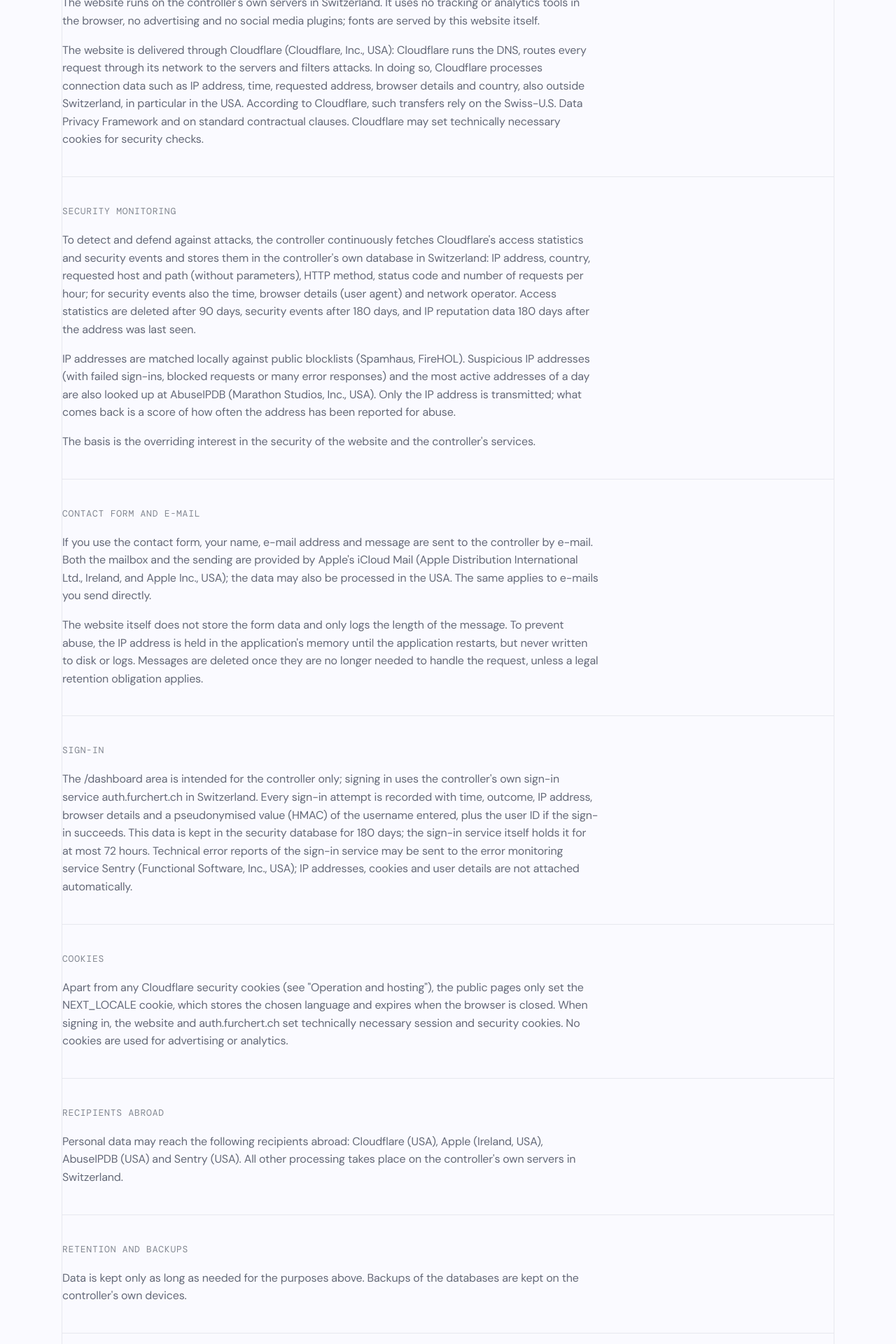
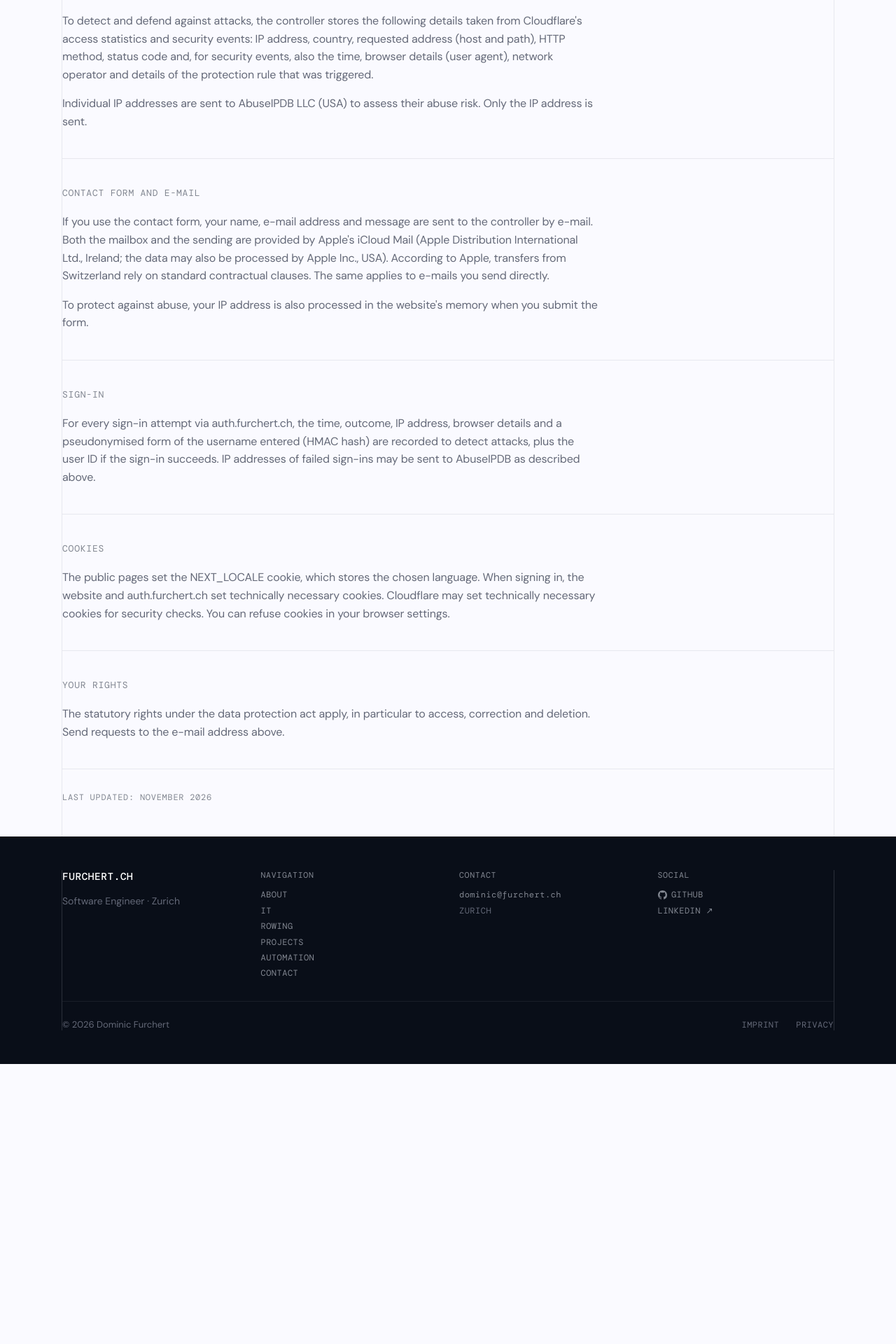
Before and after one commit to doemefu/furchert-ch, a Next.js app: page /en/privacy in a window 1280 px wide. Shown: the part 800-2720 px from the top of the page at 70% size. After the commit the page ends 2320 px from the top, so only its background shows below. Built offline with nearby package versions, Linux system fonts and the light colour scheme; no server answers.

Commit message:
fix(web): reduce legal pages to the legally required, verified statements (#16)

```diff
--- a/src/data/legal.ts
+++ b/src/data/legal.ts
@@ -1,24 +1,16 @@
 // Copy for the Impressum (/imprint) and Datenschutz (/privacy) pages (#16).
-// Owner decision 2026-11-02: name + e-mail only, no postal address.
-// The privacy text describes what the homelab actually does; when a fact
-// changes (a processor, a retention period, a cookie), change it here.
-// Retention periods are owned by data-service (netmon retention defaults,
-// infrastructure docs/060-network-monitoring.md §3.3) and auth-service (login
-// event outbox). E-mail addresses must never appear in this text: Cloudflare
-// Email Obfuscation rewrites them in the SSR HTML (#125); the page renders the
-// address once, in its own leaf element.
+// Owner decisions 2026-11-02/05: name + e-mail only, no postal address; mention
+// only what the law requires (revDSG Art. 19, UWG Art. 3 para. 1 lit. s, FMG
+// Art. 45c) and nothing the system does not demonstrably do. No retention
+// periods, no hosting-location or "no tracking" promises, no backups, no
+// security measures. When a recipient, data category or cookie changes, change
+// it here; docs: .claude/worklogs and the PR #128 fact-check.
+// E-mail addresses must never appear in this text: Cloudflare Email Obfuscation
+// rewrites them in the SSR HTML (#125); the page renders the address once, in
+// its own leaf element.
 import type { Locale } from '@/i18n/routing';
 
 export const LEGAL_CONTACT = { name: 'Dominic Furchert', email: 'dominic@furchert.ch' } as const;
-
-export const RETENTION = {
-  /** netmon.inbound_request_groups */
-  requestDays: 90,
-  /** netmon.firewall_events, netmon.login_events, netmon.ip_enrichment (after last seen) */
-  securityDays: 180,
-  /** auth-service login event outbox */
-  loginOutboxHours: 72,
-} as const;
 
 export type LegalSection = { heading: string; paragraphs: string[] };
 
@@ -34,68 +26,28 @@ export type LegalPageCopy = {
   sections: LegalSection[];
 };
 
-const { requestDays, securityDays, loginOutboxHours } = RETENTION;
-
 const IMPRINT: Record<Locale, LegalPageCopy> = {
   de: {
     label: 'Rechtliches',
     title: 'Impressum',
-    sub: 'Angaben zum Betreiber dieser Website.',
-    contactLabel: 'Verantwortlich für den Inhalt',
+    sub: 'Angaben zum Anbieter dieser Website.',
+    contactLabel: 'Anbieter',
     nameLabel: 'Name',
     emailLabel: 'E-Mail',
     updatedLabel: 'Stand',
     updated: 'November 2026',
-    sections: [
-      {
-        heading: 'Haftung für Inhalte',
-        paragraphs: [
-          'Die Inhalte dieser Website werden mit Sorgfalt erstellt. Für die Richtigkeit, Vollständigkeit und Aktualität der Inhalte wird jedoch keine Gewähr übernommen.',
-        ],
-      },
-      {
-        heading: 'Haftung für Links',
-        paragraphs: [
-          'Diese Website enthält Links zu externen Websites (z. B. GitHub, LinkedIn). Für deren Inhalte sind ausschliesslich die jeweiligen Betreiber verantwortlich.',
-        ],
-      },
-      {
-        heading: 'Urheberrecht',
-        paragraphs: [
-          'Texte, Bilder und Gestaltung dieser Website sind urheberrechtlich geschützt. Der Quellcode der Website ist unter der MIT-Lizenz veröffentlicht; für alle übrigen Inhalte bedarf eine Verwendung ausserhalb der Grenzen des Urheberrechts der vorherigen Zustimmung.',
-        ],
-      },
-    ],
+    sections: [],
   },
   en: {
     label: 'Legal',
     title: 'Imprint',
-    sub: 'Information about the operator of this website.',
-    contactLabel: 'Responsible for the content',
+    sub: 'Information about the provider of this website.',
+    contactLabel: 'Provider',
     nameLabel: 'Name',
     emailLabel: 'E-mail',
     updatedLabel: 'Last updated',
     updated: 'November 2026',
-    sections: [
-      {
-        heading: 'Liability for content',
-        paragraphs: [
-          'The content of this website is created with care. However, no guarantee is given for its accuracy, completeness or timeliness.',
-        ],
-      },
-      {
-        heading: 'Liability for links',
-        paragraphs: [
-          'This website links to external websites (e.g. GitHub, LinkedIn). Their operators alone are responsible for their content.',
-        ],
-      },
-      {
-        heading: 'Copyright',
-        paragraphs: [
-          'Texts, images and design of this website are protected by copyright. The source code of the website is published under the MIT License; for all other content, any use beyond the limits of copyright law requires prior consent.',
-        ],
-      },
-    ],
+    sections: [],
   },
 };
 
@@ -111,67 +63,41 @@ const PRIVACY: Record<Locale, LegalPageCopy> = {
     updated: 'November 2026',
     sections: [
       {
-        heading: 'Geltungsbereich',
+        heading: 'Besuch der Website',
         paragraphs: [
-          'Diese Erklärung gilt für die Website furchert.ch (inkl. www.furchert.ch) und für die Anmeldung über auth.furchert.ch. Sie richtet sich nach dem Schweizer Datenschutzgesetz (DSG). Weitere Subdomains sind private Dienste und nicht Gegenstand dieser Erklärung.',
-        ],
-      },
-      {
-        heading: 'Betrieb und Hosting',
-        paragraphs: [
-          'Die Website läuft auf eigenen Servern des Verantwortlichen in der Schweiz. Es werden keine Tracking- oder Analyse-Tools im Browser, keine Werbung und keine Social-Media-Plugins eingesetzt; Schriften werden von dieser Website selbst ausgeliefert.',
-          'Die Auslieferung erfolgt über Cloudflare (Cloudflare, Inc., USA): Cloudflare betreibt das DNS, leitet alle Anfragen über sein Netzwerk an die Server weiter und filtert Angriffe. Dabei bearbeitet Cloudflare Verbindungsdaten wie IP-Adresse, Zeitpunkt, aufgerufene Adresse, Browserangaben und Land, auch ausserhalb der Schweiz, insbesondere in den USA. Cloudflare stützt solche Übermittlungen nach eigenen Angaben auf das Swiss-U.S. Data Privacy Framework und auf Standardvertragsklauseln. Cloudflare kann für Sicherheitsprüfungen technisch notwendige Cookies setzen.',
+          'Die Website wird über Cloudflare, Inc. (USA) ausgeliefert. Cloudflare bearbeitet dabei insbesondere IP-Adresse, Zeitpunkt, aufgerufene Adresse, Browserangaben und Land, um die Website auszuliefern und Angriffe abzuwehren. Nach Angaben von Cloudflare stützen sich Übermittlungen aus der Schweiz in die USA auf das Swiss-U.S. Data Privacy Framework und, falls dieses entfällt, auf Standardvertragsklauseln.',
         ],
       },
       {
         heading: 'Sicherheitsüberwachung',
         paragraphs: [
-          `Zum Erkennen und Abwehren von Angriffen holt der Verantwortliche die Zugriffsstatistiken und Sicherheitsereignisse von Cloudflare laufend ab und speichert sie in einer eigenen Datenbank in der Schweiz: IP-Adresse, Land, aufgerufener Host und Pfad (ohne Parameter), HTTP-Methode, Statuscode und Anzahl Anfragen pro Stunde, bei Sicherheitsereignissen zusätzlich Zeitpunkt, Browserangaben (User-Agent) und Netzbetreiber. Zugriffsstatistiken werden nach ${requestDays} Tagen gelöscht, Sicherheitsereignisse nach ${securityDays} Tagen und Angaben zum Ruf einer IP-Adresse ${securityDays} Tage, nachdem die Adresse zuletzt aufgetreten ist.`,
-          'IP-Adressen werden lokal mit öffentlichen Sperrlisten (Spamhaus, FireHOL) abgeglichen. Auffällige IP-Adressen (mit fehlgeschlagenen Anmeldungen, blockierten Anfragen oder vielen Fehlerantworten) sowie die aktivsten Adressen eines Tages werden zudem bei AbuseIPDB (Marathon Studios, Inc., USA) abgefragt. Dabei wird nur die IP-Adresse übermittelt; zurückgeliefert wird eine Bewertung, wie oft die Adresse wegen Missbrauchs gemeldet wurde.',
-          'Grundlage ist das überwiegende Interesse an der Sicherheit der Website und der Dienste des Verantwortlichen.',
+          'Zum Erkennen und Abwehren von Angriffen speichert der Verantwortliche aus den Zugriffsstatistiken und Sicherheitsereignissen von Cloudflare folgende Angaben: IP-Adresse, Land, aufgerufene Adresse (Host und Pfad), HTTP-Methode, Statuscode sowie bei Sicherheitsereignissen zusätzlich Zeitpunkt, Browserangabe (User-Agent), Netzbetreiber und Angaben zur ausgelösten Schutzregel.',
+          'Einzelne IP-Adressen werden zur Beurteilung ihres Missbrauchsrisikos an AbuseIPDB LLC (USA) übermittelt. Übermittelt wird dabei nur die IP-Adresse.',
         ],
       },
       {
         heading: 'Kontaktformular und E-Mail',
         paragraphs: [
-          'Wenn Sie das Kontaktformular verwenden, werden Name, E-Mail-Adresse und Nachricht per E-Mail an den Verantwortlichen gesendet. Das Postfach und der Versand laufen über iCloud Mail von Apple (Apple Distribution International Ltd., Irland, und Apple Inc., USA); die Daten können dabei auch in den USA bearbeitet werden. Dasselbe gilt für E-Mails, die Sie direkt senden.',
-          'Die Website selbst speichert die Formulardaten nicht und protokolliert nur die Länge der Nachricht. Zum Schutz vor Missbrauch wird die IP-Adresse bis zum nächsten Neustart der Anwendung in deren Arbeitsspeicher gehalten, aber nie auf Datenträger oder in Protokolle geschrieben. Nachrichten werden gelöscht, sobald sie für die Bearbeitung der Anfrage nicht mehr benötigt werden, ausser eine gesetzliche Aufbewahrungspflicht steht dem entgegen.',
+          'Wenn Sie das Kontaktformular verwenden, werden Name, E-Mail-Adresse und Nachricht per E-Mail an den Verantwortlichen gesendet. Das Postfach und der Versand laufen über iCloud Mail von Apple (Apple Distribution International Ltd., Irland; die Daten können auch bei Apple Inc., USA, bearbeitet werden). Gemäss Apples Angaben stützen sich Übermittlungen aus der Schweiz auf Standardvertragsklauseln. Dasselbe gilt für E-Mails, die Sie direkt senden.',
+          'Zum Schutz vor Missbrauch wird beim Absenden zusätzlich Ihre IP-Adresse im Arbeitsspeicher der Website verarbeitet.',
         ],
       },
       {
         heading: 'Anmeldung',
         paragraphs: [
-          `Der Bereich /dashboard ist nur für den Verantwortlichen bestimmt; die Anmeldung erfolgt über den eigenen Anmeldedienst auth.furchert.ch in der Schweiz. Jeder Anmeldeversuch wird mit Zeitpunkt, Ergebnis, IP-Adresse, Browserangaben und einem pseudonymisierten Kennwert (HMAC) des eingegebenen Benutzernamens erfasst, bei erfolgreicher Anmeldung zusätzlich mit der Benutzerkennung. Diese Daten werden für ${securityDays} Tage in der Sicherheitsdatenbank gespeichert; im Anmeldedienst selbst liegen sie höchstens ${loginOutboxHours} Stunden. Technische Fehlermeldungen des Anmeldedienstes können an den Fehlerüberwachungsdienst Sentry (Functional Software, Inc., USA) gesendet werden; IP-Adressen, Cookies und Benutzerangaben werden dabei nicht automatisch mitgesendet.`,
+          'Bei jedem Anmeldeversuch über auth.furchert.ch werden zur Erkennung von Angriffen Zeitpunkt, Ergebnis, IP-Adresse, Browserangabe und eine pseudonymisierte Form des eingegebenen Benutzernamens (HMAC-Hashwert) erfasst, bei erfolgreicher Anmeldung zusätzlich die Benutzerkennung. IP-Adressen fehlgeschlagener Anmeldungen können wie oben beschrieben an AbuseIPDB übermittelt werden.',
         ],
       },
       {
         heading: 'Cookies',
         paragraphs: [
-          'Abgesehen von allfälligen Sicherheits-Cookies von Cloudflare (siehe «Betrieb und Hosting») setzen die öffentlichen Seiten nur das Cookie NEXT_LOCALE, das die gewählte Sprache speichert und beim Schliessen des Browsers verfällt. Bei einer Anmeldung setzen die Website und auth.furchert.ch technisch notwendige Sitzungs- und Sicherheits-Cookies. Es werden keine Cookies zu Werbe- oder Analysezwecken verwendet.',
-        ],
-      },
-      {
-        heading: 'Empfänger im Ausland',
-        paragraphs: [
-          'Personendaten können an folgende Empfänger im Ausland gelangen: Cloudflare (USA), Apple (Irland, USA), AbuseIPDB (USA) und Sentry (USA). Die übrigen Bearbeitungen finden auf eigenen Servern in der Schweiz statt.',
-        ],
-      },
-      {
-        heading: 'Aufbewahrung und Sicherungskopien',
-        paragraphs: [
-          'Daten werden nur so lange aufbewahrt, wie es für die genannten Zwecke nötig ist. Sicherungskopien der Datenbanken werden auf eigenen Geräten des Verantwortlichen aufbewahrt.',
+          'Die öffentlichen Seiten setzen das Cookie NEXT_LOCALE, das die gewählte Sprache speichert. Bei einer Anmeldung setzen die Website und auth.furchert.ch technisch notwendige Cookies. Cloudflare kann für Sicherheitsprüfungen technisch notwendige Cookies setzen. Sie können Cookies in den Einstellungen Ihres Browsers ablehnen.',
         ],
       },
       {
         heading: 'Ihre Rechte',
         paragraphs: [
-          'Sie können Auskunft über Ihre Personendaten verlangen, deren Berichtigung oder Löschung beantragen, deren Herausgabe oder Übertragung verlangen und einer Bearbeitung widersprechen. Wenden Sie sich dafür an die oben genannte E-Mail-Adresse. Sie können sich zudem an den Eidgenössischen Datenschutz- und Öffentlichkeitsbeauftragten (EDÖB) wenden.',
-        ],
-      },
-      {
-        heading: 'Änderungen',
-        paragraphs: [
-          'Diese Erklärung kann angepasst werden, wenn sich die Website oder die eingesetzten Dienste ändern. Es gilt die hier veröffentlichte Fassung.',
+          'Es gelten die gesetzlichen Rechte nach dem Datenschutzgesetz, insbesondere auf Auskunft, Berichtigung und Löschung. Anfragen richten Sie an die oben genannte E-Mail-Adresse.',
         ],
       },
     ],
@@ -187,67 +113,41 @@ const PRIVACY: Record<Locale, LegalPageCopy> = {
     updated: 'November 2026',
     sections: [
       {
-        heading: 'Scope',
+        heading: 'Visiting the website',
         paragraphs: [
-          'This notice covers the website furchert.ch (including www.furchert.ch) and signing in via auth.furchert.ch. It follows the Swiss Federal Act on Data Protection (FADP). Other subdomains are private services and are not covered by this notice.',
-        ],
-      },
-      {
-        heading: 'Operation and hosting',
-        paragraphs: [
-          "The website runs on the controller's own servers in Switzerland. It uses no tracking or analytics tools in the browser, no advertising and no social media plugins; fonts are served by this website itself.",
-          'The website is delivered through Cloudflare (Cloudflare, Inc., USA): Cloudflare runs the DNS, routes every request through its network to the servers and filters attacks. In doing so, Cloudflare processes connection data such as IP address, time, requested address, browser details and country, also outside Switzerland, in particular in the USA. According to Cloudflare, such transfers rely on the Swiss-U.S. Data Privacy Framework and on standard contractual clauses. Cloudflare may set technically necessary cookies for security checks.',
+          'The website is delivered through Cloudflare, Inc. (USA). In doing so, Cloudflare processes in particular the IP address, time, requested address, browser details and country, in order to deliver the website and defend against attacks. According to Cloudflare, transfers from Switzerland to the USA rely on the Swiss-U.S. Data Privacy Framework and, should that lapse, on standard contractual clauses.',
         ],
       },
       {
         heading: 'Security monitoring',
         paragraphs: [
-          `To detect and defend against attacks, the controller continuously fetches Cloudflare's access statistics and security events and stores them in the controller's own database in Switzerland: IP address, country, requested host and path (without parameters), HTTP method, status code and number of requests per hour; for security events also the time, browser details (user agent) and network operator. Access statistics are deleted after ${requestDays} days, security events after ${securityDays} days, and IP reputation data ${securityDays} days after the address was last seen.`,
-          'IP addresses are matched locally against public blocklists (Spamhaus, FireHOL). Suspicious IP addresses (with failed sign-ins, blocked requests or many error responses) and the most active addresses of a day are also looked up at AbuseIPDB (Marathon Studios, Inc., USA). Only the IP address is transmitted; what comes back is a score of how often the address has been reported for abuse.',
-          "The basis is the overriding interest in the security of the website and the controller's services.",
+          "To detect and defend against attacks, the controller stores the following details taken from Cloudflare's access statistics and security events: IP address, country, requested address (host and path), HTTP method, status code and, for security events, also the time, browser details (user agent), network operator and details of the protection rule that was triggered.",
+          'Individual IP addresses are sent to AbuseIPDB LLC (USA) to assess their abuse risk. Only the IP address is sent.',
         ],
       },
       {
         heading: 'Contact form and e-mail',
         paragraphs: [
-          "If you use the contact form, your name, e-mail address and message are sent to the controller by e-mail. Both the mailbox and the sending are provided by Apple's iCloud Mail (Apple Distribution International Ltd., Ireland, and Apple Inc., USA); the data may also be processed in the USA. The same applies to e-mails you send directly.",
-          "The website itself does not store the form data and only logs the length of the message. To prevent abuse, the IP address is held in the application's memory until the application restarts, but never written to disk or logs. Messages are deleted once they are no longer needed to handle the request, unless a legal retention obligation applies.",
+          "If you use the contact form, your name, e-mail address and message are sent to the controller by e-mail. Both the mailbox and the sending are provided by Apple's iCloud Mail (Apple Distribution International Ltd., Ireland; the data may also be processed by Apple Inc., USA). According to Apple, transfers from Switzerland rely on standard contractual clauses. The same applies to e-mails you send directly.",
+          "To protect against abuse, your IP address is also processed in the website's memory when you submit the form.",
         ],
       },
       {
         heading: 'Sign-in',
         paragraphs: [
-          `The /dashboard area is intended for the controller only; signing in uses the controller's own sign-in service auth.furchert.ch in Switzerland. Every sign-in attempt is recorded with time, outcome, IP address, browser details and a pseudonymised value (HMAC) of the username entered, plus the user ID if the sign-in succeeds. This data is kept in the security database for ${securityDays} days; the sign-in service itself holds it for at most ${loginOutboxHours} hours. Technical error reports of the sign-in service may be sent to the error monitoring service Sentry (Functional Software, Inc., USA); IP addresses, cookies and user details are not attached automatically.`,
+          'For every sign-in attempt via auth.furchert.ch, the time, outcome, IP address, browser details and a pseudonymised form of the username entered (HMAC hash) are recorded to detect attacks, plus the user ID if the sign-in succeeds. IP addresses of failed sign-ins may be sent to AbuseIPDB as described above.',
         ],
       },
       {
         heading: 'Cookies',
         paragraphs: [
-          'Apart from any Cloudflare security cookies (see "Operation and hosting"), the public pages only set the NEXT_LOCALE cookie, which stores the chosen language and expires when the browser is closed. When signing in, the website and auth.furchert.ch set technically necessary session and security cookies. No cookies are used for advertising or analytics.',
-        ],
-      },
-      {
-        heading: 'Recipients abroad',
-        paragraphs: [
-          'Personal data may reach the following recipients abroad: Cloudflare (USA), Apple (Ireland, USA), AbuseIPDB (USA) and Sentry (USA). All other processing takes place on the controller\'s own servers in Switzerland.',
-        ],
-      },
-      {
-        heading: 'Retention and backups',
-        paragraphs: [
-          "Data is kept only as long as needed for the purposes above. Backups of the databases are kept on the controller's own devices.",
+          'The public pages set the NEXT_LOCALE cookie, which stores the chosen language. When signing in, the website and auth.furchert.ch set technically necessary cookies. Cloudflare may set technically necessary cookies for security checks. You can refuse cookies in your browser settings.',
         ],
       },
       {
         heading: 'Your rights',
         paragraphs: [
-          'You can request information about your personal data, ask for it to be corrected or deleted, ask for it to be handed over or transferred, and object to its processing. To do so, contact the e-mail address above. You can also contact the Federal Data Protection and Information Commissioner (FDPIC).',
-        ],
-      },
-      {
-        heading: 'Changes',
-        paragraphs: [
-          'This notice may be updated when the website or the services it uses change. The version published here applies.',
+          'The statutory rights under the data protection act apply, in particular to access, correction and deletion. Send requests to the e-mail address above.',
         ],
       },
     ],
```
Also changed, not shown: 2 other files (tests, documents, lock files or other folders).
